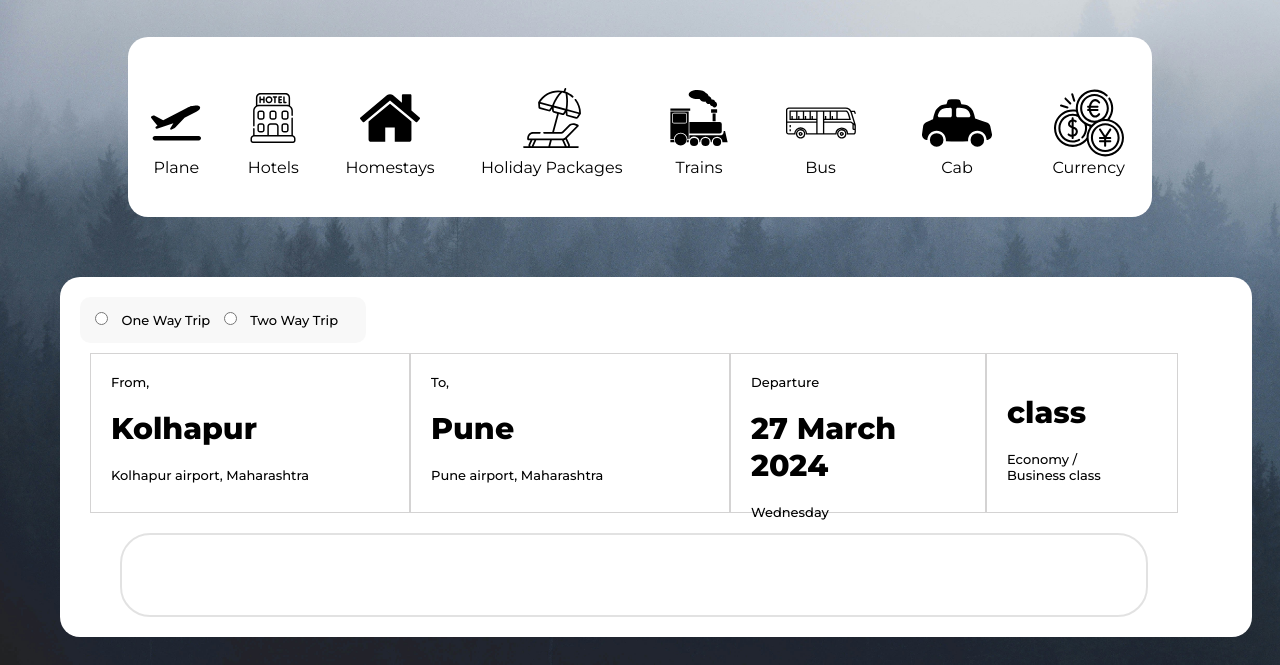
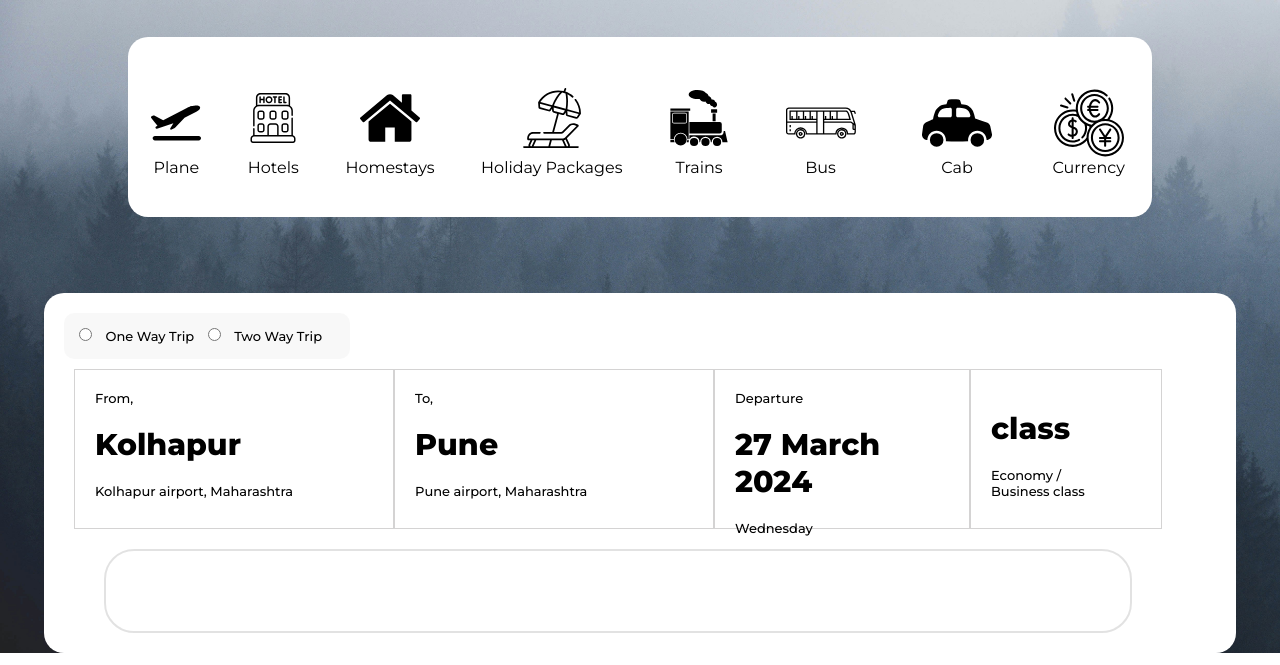
Before and after one commit to TheSushantKumbhar/tourismWebsite, a plain HTML site: page index.html in a window 1280 px wide. Shown: the part 135-800 px from the top of the page. Drawn offline with Linux system fonts and the light colour scheme.

Commit message:
scrollbar issue fix

```diff
--- a/style.css
+++ b/style.css
@@ -6,8 +6,7 @@
 
 header {
     background-image: url(images/back-4.jpg);
-    height: 100vh;
-    width: 100vw;
+    width: 100%;
     background-size: cover;
     position: relative;
     font-family: "Montserrat", sans-serif;
@@ -126,7 +125,7 @@ nav ul li {
     /* border: 2px solid yellow; */
     height: 40vh;
     width: 90vw;
-    margin: 60px;
+    margin: 76px auto 0 auto;
     background-color: white;
     border-radius: 20px;
     padding: 20px;
```
